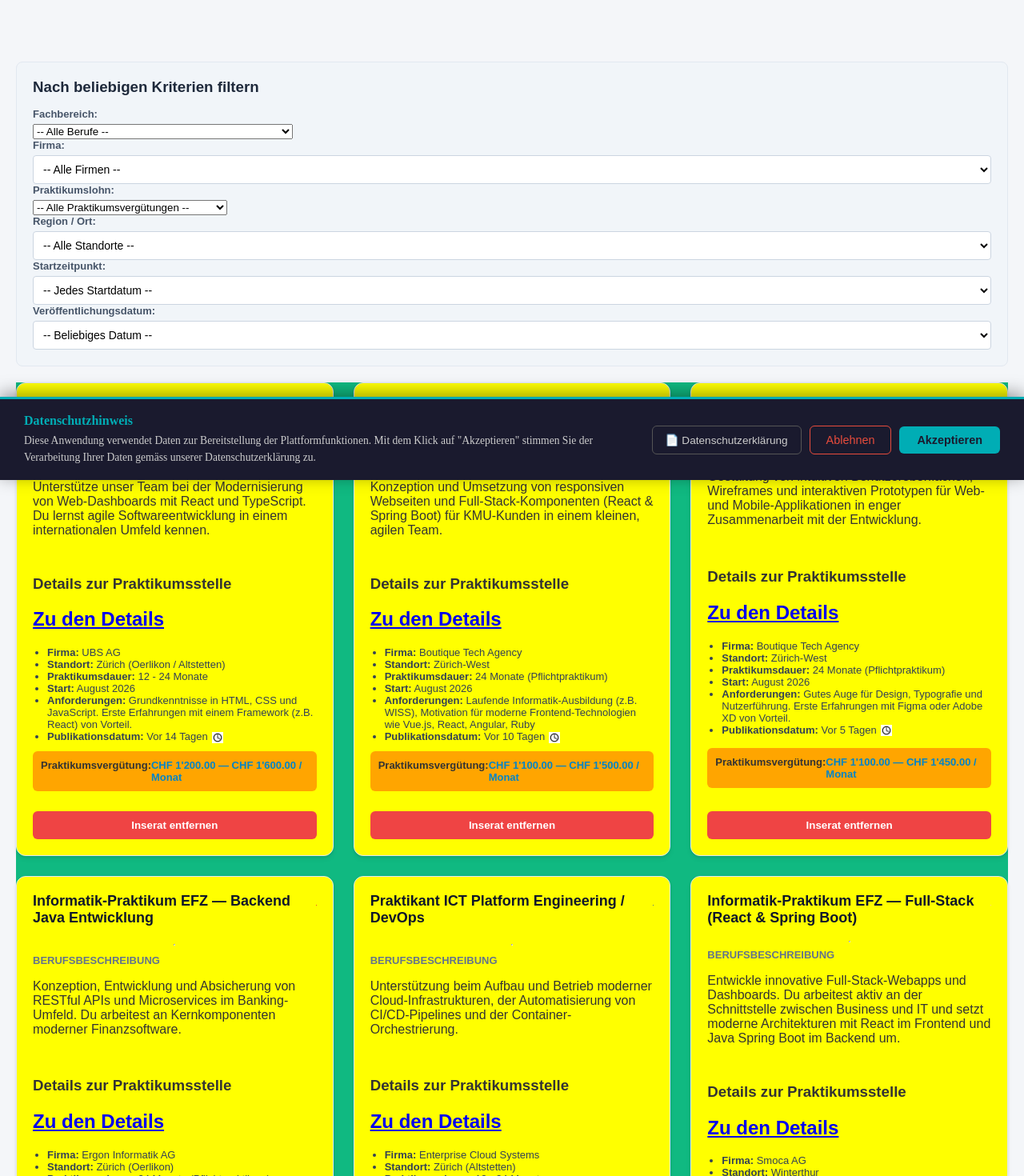
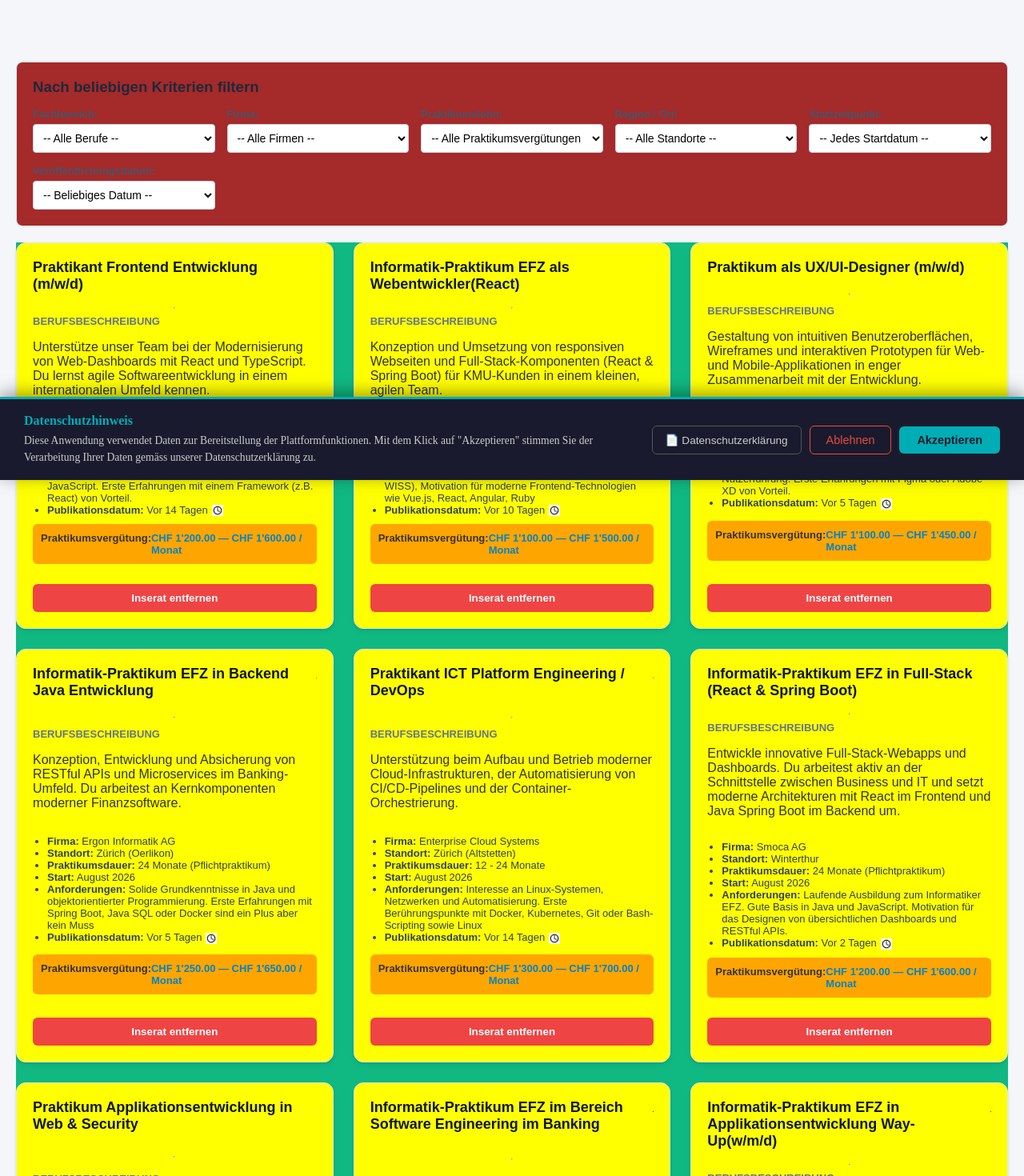
Before and after one commit to LeoKuhnZH/WISS-Praktikum-App, a React (Vite) app in the folder frontend/Praktikums_web/praktikum-web/: page / in a window 1280 px wide. Shown: the part 200-1670 px from the top of the page at 80% size. Built offline with nearby package versions, Linux system fonts and the light colour scheme.

Commit message:
Design Home Praktikumsanzeige verbessert mit Selektieretem  Filterfeld  für Standort hinzugefügt

```diff
--- a/frontend/Praktikums_web/praktikum-web/src/pages/Home.jsx
+++ b/frontend/Praktikums_web/praktikum-web/src/pages/Home.jsx
@@ -11,9 +11,21 @@ import Cloud from '../assets/Cloud.jpg';
 import Netcetera from '../assets/Netcetera.jpg';
 import Avaloq from '../assets/Avaloq.jpg';
 import "./components/style/style.css";
+import ForgotPassword from "./ForgotPassword";
+
 
 function Home() {
     const navigate = useNavigate();
+
+
+
+
+    const [formData, setFormData] = useState({
+        username: "",
+        password: "",
+        rememberMe: false,
+    });
+
 
     /**
      * Filter für Praktikas nach Datum etc
@@ -23,7 +35,7 @@ function Home() {
     const [selectedStartdatum, setSelectedStartdatum] = useState('');
     const [selectedPublikation, setSelectedPublikation] = useState('');
     const [selectedFirma, setSelectedFirma] = useState('');
-    const [selectedverguetung, setSelectedverguetung]= useState('');
+    const [selectedverguetung, setSelectedverguetung] = useState('');
 
     // State für das "Neue Stelle hinzufügen"-Formular
     /*const [newJob, setNewJob] = useState({
@@ -59,7 +71,7 @@ function Home() {
         },
         {
             id: 2,
-            titel: "Informatik-Praktikum EFZ — Web-Entwicklung",
+            titel: "Informatik-Praktikum EFZ  als Webentwickler(React)",
             firma: "Boutique Tech Agency",
             kategorie: "applikationsentwicklung",
             logo: Boutique,
@@ -76,7 +88,7 @@ function Home() {
         },
         {
             id: 3,
-            titel: "UX/UI-Designer (m/w/d)",
+            titel: " Praktikum als UX/UI-Designer (m/w/d)",
             firma: "Boutique Tech Agency",
             logo: Boutique,
             kategorie: "applikationsentwicklung",
@@ -93,7 +105,7 @@ function Home() {
         },
         {
             id: 4,
-            titel: "Informatik-Praktikum EFZ — Backend Java Entwicklung",
+            titel: "Informatik-Praktikum EFZ  in  Backend Java Entwicklung",
             firma: "Ergon Informatik AG",
             logo: Ergon,
             kategorie: "applikationsentwicklung",
@@ -127,7 +139,7 @@ function Home() {
         },
         {
             id: 6,
-            titel: "Informatik-Praktikum EFZ — Full-Stack (React & Spring Boot)",
+            titel: "Informatik-Praktikum EFZ in  Full-Stack (React & Spring Boot)",
             firma: "Smoca AG",
             logo: Smoca,
             kategorie: "applikationsentwicklung",
@@ -144,7 +156,7 @@ function Home() {
         },
         {
             id: 7,
-            titel: "Praktikum Applikationsentwicklung — Web & Security",
+            titel: "Praktikum Applikationsentwicklung  in  Web & Security",
             firma: "Escola GmbH",
             logo: Escola,
             kategorie: "applikationsentwicklung",
@@ -161,7 +173,7 @@ function Home() {
         },
         {
             id: 8,
-            titel: "Informatik-Praktikum EFZ — Software Engineering im Banking",
+            titel: "Informatik-Praktikum EFZ im Bereich Software Engineering im Banking",
             firma: "Bergos AG",
             logo: Bergos,
             kategorie: "applikationsentwicklung",
@@ -178,7 +190,7 @@ function Home() {
         },
         {
             id: 9,
-            titel: "Informatik-Praktikum EFZ — Applikationsentwicklung Way-Up(w/m/d)",
+            titel: "Informatik-Praktikum EFZ in Applikationsentwicklung Way-Up(w/m/d)",
             firma: "Netcetera AG",
             logo: Netcetera,
             kategorie: "applikationsentwicklung_wayup",
@@ -195,7 +207,7 @@ function Home() {
         },
         {
             id: 10,
-            titel: "ICT-Fachmann / Fachfrau EFZ — Support & Application Management",
+            titel: "ICT-Fachmann / Fachfrau EFZ  in Support & Application Management",
             firma: "Avaloq Evolution AG",
             logo: Avaloq,
             kategorie: "fachmann",
@@ -298,6 +310,9 @@ function Home() {
             } else if (selectedPublikation === 'monat') {
                 matchPublikation = tage <= 30;
             }
+            else if (selectedPublikation === '3 tage') {
+                matchPublikation = tage < 3;
+            }
         }
 
         let matchVergütung = true;
@@ -385,18 +400,18 @@ function Home() {
             </div>*/}
 
             {/* --- FILTER-BEREICH --- */}
-            <div className="filter-container">
+            <div className="filter-section" style={styles.filterContainer}>
                 <h3 style={{ marginTop: 0, marginBottom: '15px', color: '#1e293b' }}>  Nach beliebigen Kriterien  filtern</h3>
-                <div className="filter-group">
+                <div style={styles.filterGrid}>
 
                     {/* Filter 1: Kategorie */}
                     <div>
-                        <label htmlFor="beruf-select" className="filter-label">Fachbereich:</label>
+                        <label htmlFor="beruf-select" style={styles.filterLabel}>Fachbereich:</label>
                         <select
                             id="beruf-select"
                             value={selectedBeruf}
                             onChange={(e) => setSelectedBeruf(e.target.value)}
-                            className="filter-group"
+                            style={styles.filterSelect}
                         >
                             <option value="">-- Alle Berufe --</option>
                             <option value="applikationsentwicklung">Informatiker EFZ Applikationsentwicklung</option>
@@ -408,12 +423,12 @@ function Home() {
 
                     {/* Filter 2: Firma */}
                     <div>
-                        <label htmlFor="firma-select" className="filter-label">Firma:</label>
+                        <label htmlFor="firma-select" style={styles.filterLabel}>Firma:</label>
                         <select
                             id="firma-select"
                             value={selectedFirma}
                             onChange={(e) => setSelectedFirma(e.target.value)}
-                            className="filter-select"
+                            style={styles.filterSelect}
                         >
                             <option value="">-- Alle Firmen --</option>
                             <option value="Ergon">Ergon Informatik AG</option>
@@ -429,7 +444,7 @@ function Home() {
                     </div>
 
                     <div>
-                        <label htmlFor="lohn-select" className="filter-label">Praktikumslohn:</label>
+                        <label htmlFor="lohn-select" style={styles.filterLabel}>Praktikumslohn:</label>
                         <select
                             id="lohn-select"
                             value={selectedverguetung}
@@ -448,12 +463,12 @@ function Home() {
 
                     {/* Filter 3: Standort */}
                     <div>
-                        <label htmlFor="standort-select" className="filter-label">Region / Ort:</label>
+                        <label htmlFor="standort-select" style={styles.filterLabel}>Region / Ort:</label>
                         <select
                             id="standort-select"
                             value={selectedStandort}
                             onChange={(e) => setSelectedStandort(e.target.value)}
-                            className="filter-select"
+                            style={styles.filterSelect}
                         >
                             <option value="">-- Alle Standorte --</option>
                             <option value="Zürich">Zürich (Gesamt)</option>
@@ -461,17 +476,18 @@ function Home() {
                             <option value="Altstetten">Zürich-Altstetten</option>
                             <option value="Winterthur">Winterthur</option>
                             <option value="Zürich-West">Züri-West</option>
+                            <option value="Zürich (Zentrum)">Zürich (Zentrum)</option>
                         </select>
                     </div>
 
                     {/* Filter 4: Startzeitpunkt */}
                     <div>
-                        <label htmlFor="start-select" className="filter-label">Startzeitpunkt:</label>
+                        <label htmlFor="start-select" style={styles.filterLabel}>Startzeitpunkt:</label>
                         <select
                             id="start-select"
                             value={selectedStartdatum}
                             onChange={(e) => setSelectedStartdatum(e.target.value)}
-                            className="filter-select"
+                            style={styles.filterSelect}
                         >
                             <option value="">-- Jedes Startdatum --</option>
                             <option value="August 2026">August 2026</option>
@@ -483,25 +499,27 @@ function Home() {
 
                     {/* Filter 5: Publikationsdatum */}
                     <div>
-                        <label htmlFor="pub-select" className="filter-label">Veröffentlichungsdatum:</label>
+                        <label htmlFor="pub-select" style={styles.filterLabel}>Veröffentlichungsdatum:</label>
                         <select
                             id="pub-select"
                             value={selectedPublikation}
                             onChange={(e) => setSelectedPublikation(e.target.value)}
-                            className="filter-select"                        >
+                            style={styles.filterSelect}
+                        >
                             <option value="">-- Beliebiges Datum --</option>
                             <option value="heute">Letzte 24-48 Stunden</option>
                             <option value="paar Tage">Letzte 5 Tage</option>
                             <option value="woche">Letzte 7 Tage</option>
                             <option value="monat">Letzte 30 Tage</option>
+                            <option value="3">Letzte 3 Tage</option>
                         </select>
                     </div>
 
                 </div>
 
                 {/* Filter zurücksetzen Button */}
-                {(selectedBeruf || selectedStandort || selectedStartdatum || selectedPublikation || selectedFirma ||selectedverguetung) && (
-                    <button onClick={resetFilter} className="reset-button">
+                {(selectedBeruf || selectedStandort || selectedStartdatum || selectedPublikation || selectedFirma || selectedverguetung) && (
+                    <button onClick={resetFilter} style={styles.resetButton}>
                         Filter zurücksetzen
                     </button>
                 )}
@@ -530,12 +548,7 @@ function Home() {
 
                             {/* Details */}
                             <div style={styles.section}>
-                                <h3 style={styles.sectionTitle}>Details zur Praktikumsstelle</h3>
-                                <h2>
-                                    <a href="#login" onClick={(e) => { e.preventDefault(); navigate("/login"); }}>
-                                        Zu den Details
-                                    </a>
-                                </h2>
+
                                 <ul className="list">
                                     <li><strong>Firma:</strong> {stelle.firma}</li>
                                     <li><strong>Standort:</strong> {stelle.details.standort}</li>
@@ -555,9 +568,9 @@ function Home() {
                                 <span className="price-value">{stelle.verguetung}</span>
                             </div>
 
-                            <button className="delete-button"
+                            <button
                                 onClick={() => handleDeleteJob(stelle.id)}
-
+                                style={styles.deleteButton}
                             >
                                 Inserat entfernen
                             </button>
@@ -589,16 +602,86 @@ const styles = {
 
 
 
+    deleteButton: {
+        backgroundColor: '#ef4444',
+        color: '#ffffff',
+        border: 'none',
+        padding: '10px',
+        borderRadius: '6px',
+        cursor: 'pointer',
+        width: '100%',
+        fontWeight: '600',
+        marginTop: '10px'
+    },
+    formContainer: {
+        backgroundColor: '#f8fafc',
+        border: '1px solid #cbd5e1',
+        borderRadius: '8px',
+        padding: '20px',
+        marginBottom: '20px'
+    },
+    form: {
+        display: 'grid',
+        gridTemplateColumns: '1fr 1fr',
+        gap: '10px'
+    },
+    input: {
+        padding: '8px',
+        borderRadius: '4px',
+        border: '1px solid #cbd5e1',
+        fontSize: '14px',
+        fontFamily: 'sans-serif'
+    },
+    submitButton: {
+        gridColumn: '1 / -1',
+        backgroundColor: '#10b981',
+        color: 'white',
+        border: 'none',
+        padding: '10px',
+        borderRadius: '6px',
+        cursor: 'pointer',
+        fontWeight: '600',
+        fontSize: '15px',
+        marginTop: '5px'
+    },
+    filterContainer: {
+        margin: '20px 0',
+        padding: '20px',
+        backgroundColor: 'brown',
+        borderRadius: '8px',
+        border: '1px solid #e2e8f0'
+    },
+    filterGrid: {
+        display: 'grid',
+        gridTemplateColumns: 'repeat(auto-fit, minmax(200px, 1fr))',
+        gap: '15px'
+    },
+    filterLabel: {
+        display: 'block',
+        fontSize: '13px',
+        fontWeight: 'bold',
+        marginBottom: '5px',
+        color: '#475569'
+    },
+    filterSelect: {
+        width: '100%',
+        padding: '8px',
+        borderRadius: '4px',
+        border: '1px solid #cbd5e1',
+        fontSize: '14px',
+        backgroundColor: '#fff'
+    },
+    resetButton: {
+        marginTop: '15px',
+        backgroundColor: '#64748b',
 
-
-
-
-
-
-
-
-
-
+        color: 'white',
+        border: 'none',
+        padding: '8px 15px',
+        borderRadius: '4px',
+        cursor: 'pointer',
+        fontWeight: '600'
+    }
 };
 
 export default Home;
```
